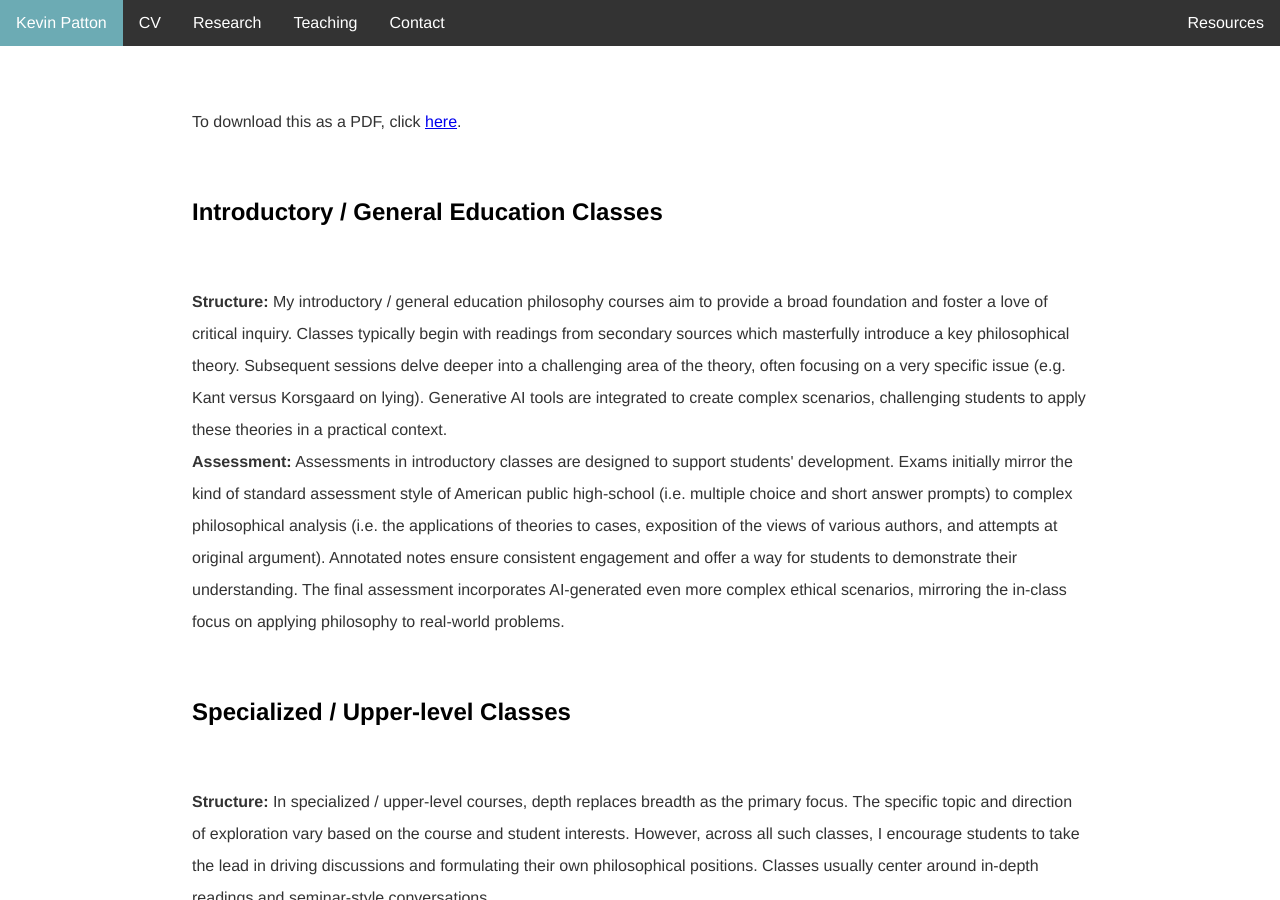
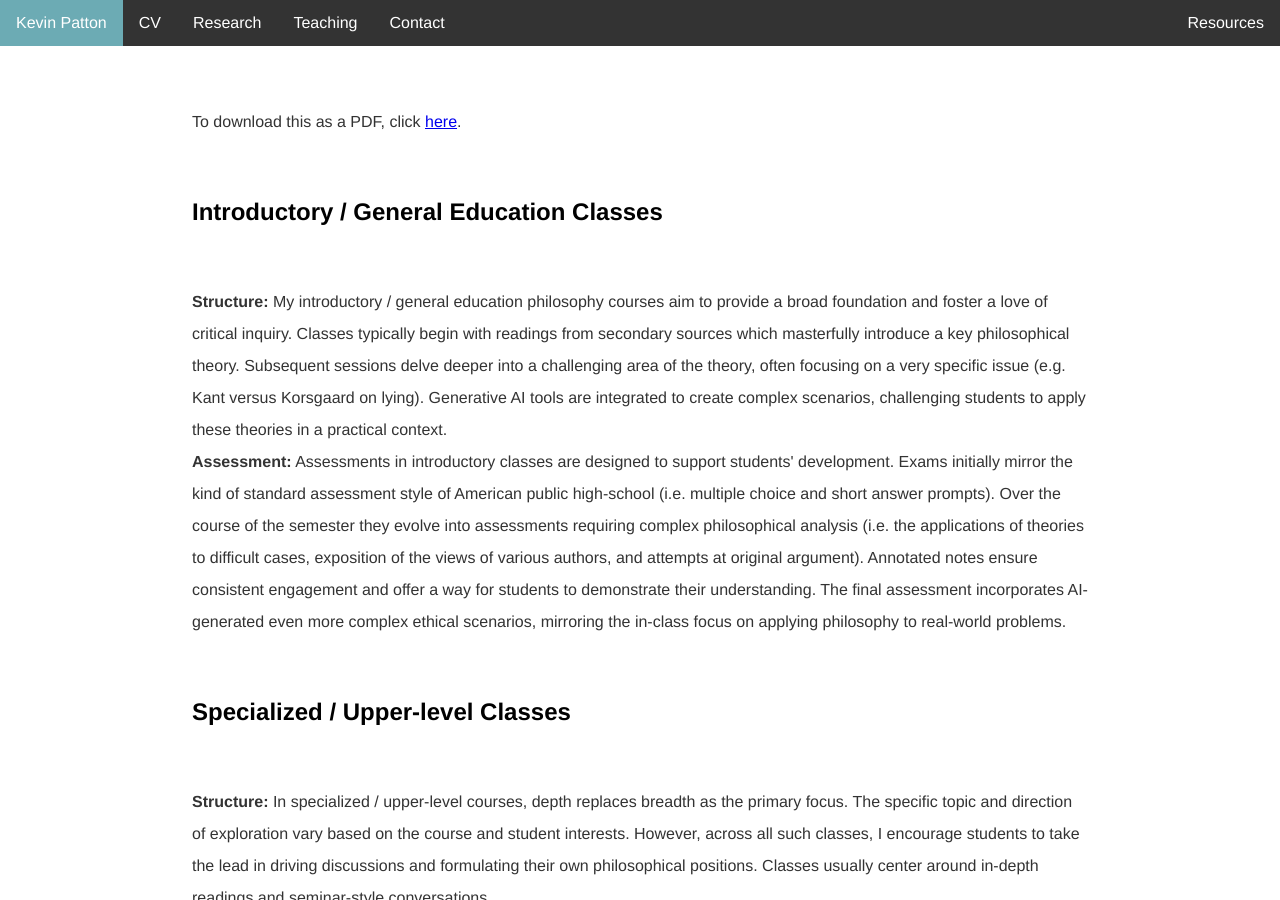
Before and after one commit to kevinjpatton/kevinjpatton.github.io, a Jekyll site: the page built from teaching/pedagogy/index.html, in a window 1280 px wide and 900 px high. Built offline with Jekyll 4.4.1, drawn with Linux system fonts in a browser that asks for light colours; Markdown is read by kramdown in place of the engine named in the settings.

Commit message:
Update index.html

```diff
--- a/teaching/pedagogy/index.html
+++ b/teaching/pedagogy/index.html
@@ -6,7 +6,7 @@
 <p>To download this as a PDF, click <a href="/teaching/pedagogy/Handout - Approach to Teaching.pdf" target="_blank">here</a>.</p>
 
 <h2>Introductory / General Education Classes</h2>
-<p><b>Structure:</b> My introductory / general education philosophy courses aim to provide a broad foundation and foster a love of critical inquiry. Classes typically begin with readings from secondary sources which masterfully introduce a key philosophical theory. Subsequent sessions delve deeper into a challenging area of the theory, often focusing on a very specific issue (e.g. Kant versus Korsgaard on lying). Generative AI tools are integrated to create complex scenarios, challenging students to apply these theories in a practical context.<br><b>Assessment:</b> Assessments in introductory classes are designed to support students' development. Exams initially mirror the kind of standard assessment style of American public high-school (i.e. multiple choice and short answer prompts) to complex philosophical analysis (i.e. the applications of theories to cases, exposition of the views of various authors, and attempts at original argument). Annotated notes ensure consistent engagement and offer a way for students to demonstrate their understanding. The final assessment incorporates AI-generated even more complex ethical scenarios, mirroring the in-class focus on applying philosophy to real-world problems.</p>
+<p><b>Structure:</b> My introductory / general education philosophy courses aim to provide a broad foundation and foster a love of critical inquiry. Classes typically begin with readings from secondary sources which masterfully introduce a key philosophical theory. Subsequent sessions delve deeper into a challenging area of the theory, often focusing on a very specific issue (e.g. Kant versus Korsgaard on lying). Generative AI tools are integrated to create complex scenarios, challenging students to apply these theories in a practical context.<br><b>Assessment:</b> Assessments in introductory classes are designed to support students' development. Exams initially mirror the kind of standard assessment style of American public high-school (i.e. multiple choice and short answer prompts). Over the course of the semester they evolve into assessments requiring complex philosophical analysis (i.e. the applications of theories to difficult cases, exposition of the views of various authors, and attempts at original argument). Annotated notes ensure consistent engagement and offer a way for students to demonstrate their understanding. The final assessment incorporates AI-generated even more complex ethical scenarios, mirroring the in-class focus on applying philosophy to real-world problems.</p>
 
 <h2>Specialized / Upper-level Classes</h2>
 <p><b>Structure:</b> In specialized / upper-level courses, depth replaces breadth as the primary focus. The specific topic and direction of exploration vary based on the course and student interests. However, across all such classes, I encourage students to take the lead in driving discussions and formulating their own philosophical positions. Classes usually center around in-depth readings and seminar-style conversations.<br><b>Assessment:</b> To promote deeper engagement and develop writing skills, students in specialized courses submit both annotated notes over one of the week’s readings, and their own version of an abstract for the other reading. Traditional papers are often supplemented with alternative assessments emphasizing critical thinking, creative problem-solving, and philosophical analysis. A heavy emphasis on the creation of visual representations of philosophical concepts or arguments is included so as to help create alternative ways of explanation. This can take the form of flow charts, diagrams, or even comic strips (in the style of <a href="https://existentialcomics.com" target="_blank">Existential Comics</a>).</p>
```
